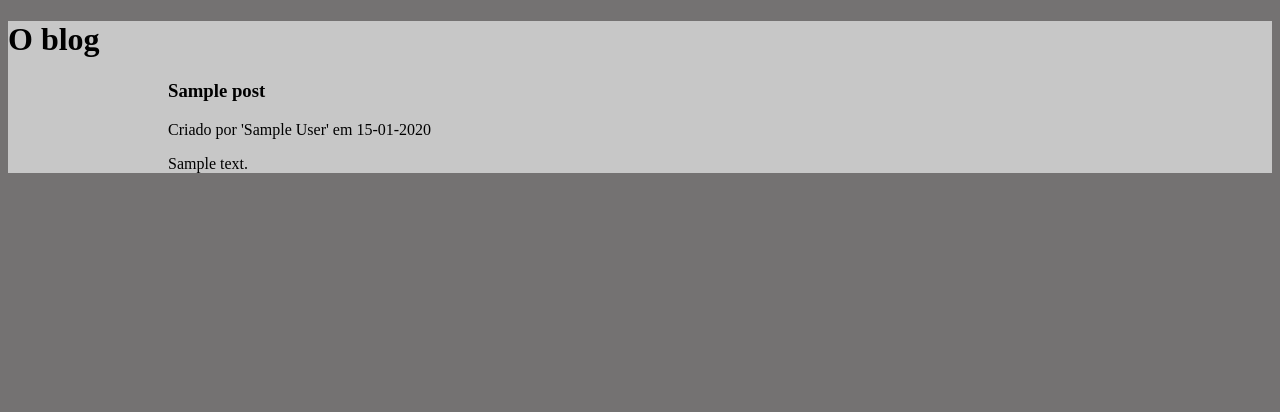
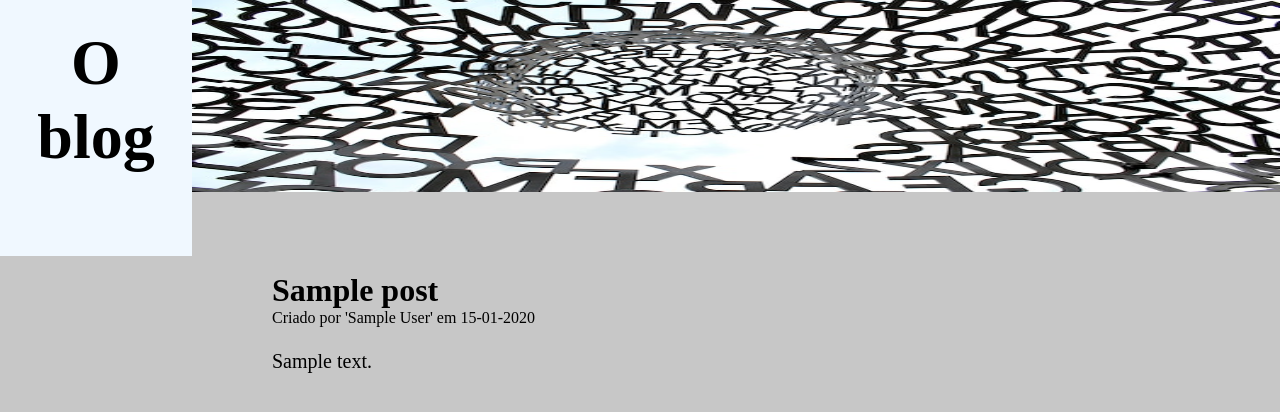
Before and after one commit to olucascruz/O_blog, a Flask app: template templates/post.html in a window 1280 px wide. Shown: the top 412 px of the page. Run offline with Flask 2, Linux system fonts and the light colour scheme; the template is opened without the code that fills it: most values are stand-ins (such as "Sample title", 1, 10 or a date in 2020).

Commit message:
Update Layout

```diff
--- a/app.py
+++ b/app.py
@@ -9,7 +9,7 @@ app = Flask("Hello")
 posts = [
     {
         "title" : wikipedia.page("Mouse").title,
-        "body": wikipedia.page("Mouse").summary,
+        "body": "Este post certamente é outro um post",
         "content":wikipedia.page("Mouse").content,
         "author": "cara que escreve posts",
         "created": datetime(2022,8,17),
@@ -18,13 +18,15 @@ posts = [
     {
         "title" : "Outro post vey",
         "body": "Este post certamente é outro um post",
+        "content":wikipedia.page("Instagram").content,
         "author": "cara que escreve posts as vezes",
         "created": datetime(2022,8,17),
         "id": 1
     },
     {
         "title" : "Como ser heroi sem ter poderes.",
-        "body": "Se vista estranho e saia batendo em pessoas na rua",
+        "body": "Não tem como.",
+        "content":wikipedia.page("Batman").content,
         "author": "Batman",
         "created": datetime(2022,8,17),
         "id": 2
--- a/static/style.css
+++ b/static/style.css
@@ -1,19 +1,53 @@
-html{
-    background-color: rgb(116, 114, 114);
-}
+* {
+    margin: 0;
+    padding: 0;
+    box-sizing: border-box;
+  }
 
 body{
     background: rgb(199, 199, 199);
+    height: 100%;
+    width: 100%;
 }
 h1{
     font-family: serif;
+}
+
+.siteName{
+    font-size: 4rem;
+    padding-top: 10px;
+    text-align: center;
+}
+
+header{
+    width: 100%;
+    display: inline-flex;
+}
+
+.textInitial{
+    padding: 1rem;
+    background-color: aliceblue;
+    height: 16rem;
+    width: 15%;
+    min-width: 150px;
+}
+.imgInitial{
+    background-color: white;
+    width: 85%;
+    height: 12rem;
+}
+img{
+    width: 100%;
+    height: 100%;
 }
 
 hr{
     border: solid;
     color:rgb(0, 0, 0);
     border-bottom: 0.5px solid rgb(250, 250, 250);
-    margin-left: 10rem;
+    margin-left: 4rem;
+    width: 40%;
+
 }
 
 .post .about{
@@ -22,5 +56,29 @@ hr{
 }
 
 .post{
-    padding-left: 10rem;
+    padding-top: 1rem;
+    padding-left: 5rem;
+    padding-right: 2rem;
+
 }
+.content{
+    margin-left: 15%;
+}
+.content-post{
+    margin-top: 20px;
+    font-size: 20px;
+    margin-right: 5%;
+    line-height: 1.8rem;
+}
+
+.titlePost{
+    font-size: 2rem;
+}
+
+.body{
+    font-size: 20px;
+}
+a{
+    text-decoration: none;
+    color: inherit;
+}
--- a/templates/base.html
+++ b/templates/base.html
@@ -5,7 +5,14 @@
         <link rel="stylesheet" href="/static/style.css">
     </head>
     <body>
-        <h1> O blog</h1>
+        <header class="principalHeader">
+            <div class="textInitial">
+                <h1 class="siteName"> O <br> blog</h1>
+            </div>
+            <div class="imgInitial">
+                <img src="../static/img/imgHeader.jpg" alt="">
+            </div>
+        </header>
 
         <nav>
 
--- a/templates/index.html
+++ b/templates/index.html
@@ -5,12 +5,12 @@
             <header>
                     <div>
                         <a href="{{ url_for('post', id=post.id)}}">
-                            <h1>{{post.title}}</h1>
+                            <h1 class="titlePost">{{post.title}}</h1>
                         </a>
                         <div class="about">
                             Criado por '{{post['author']}}' em {{post['created'].strftime('%d-%m-%Y')}}</div>
                     </div>
-                ""
+
             </header>
             <p class="body">{{post['body']}}</p>
         </article>
--- a/templates/post.html
+++ b/templates/post.html
@@ -3,11 +3,11 @@
         <article class="post">
             <header>
                 <div>
-                    <h1>{{post.title}}</h1>
+                    <h1 class="titlePost">{{post.title}}</h1>
                         Criado por '{{post['author']}}' em {{post['created'].strftime('%d-%m-%Y')}}</div>
                 </div>
             </header>
-            <p class="content">{{post['content']}}</p>
+            <p class="content-post">{{post['content']}}</p>
         </article>
 
 {% endblock %}
```
Also changed, not shown: static/img/imgHeader.jpg (added).
